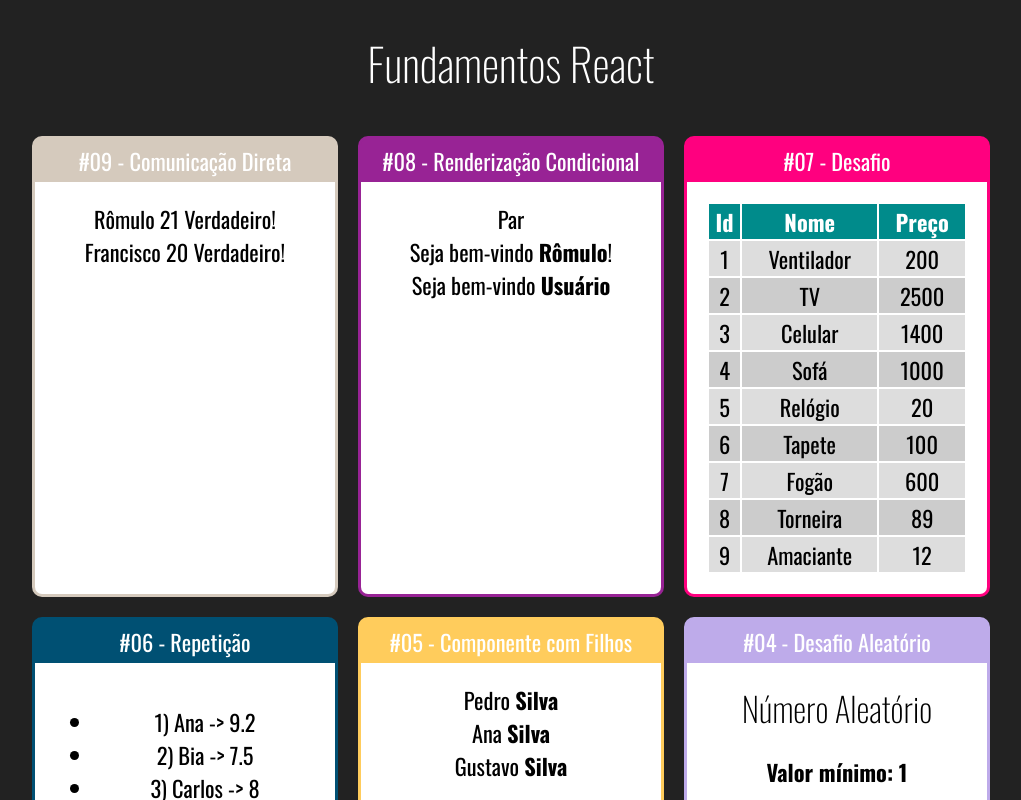
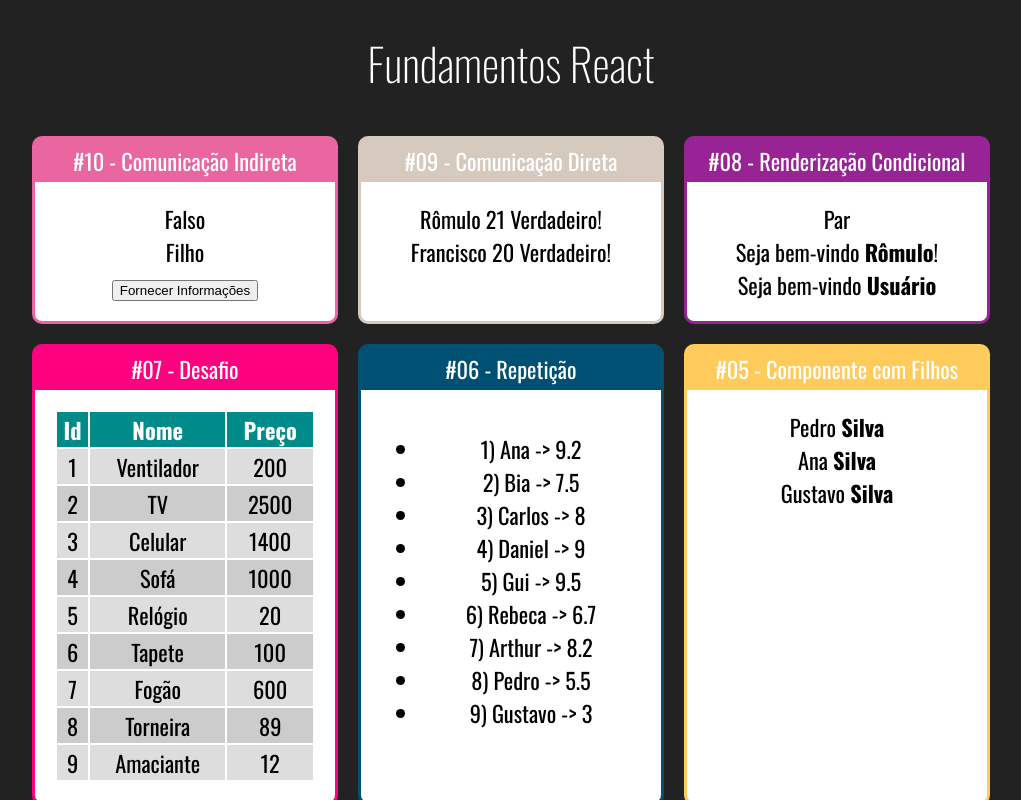
Before and after one commit to Romumoon/fundamentos-react, a React (Create React App) app: page / in a window 1280 px wide. Shown: the top 800 px of the page, without its empty margins (129-1150 px from the left). Built offline with nearby package versions, Linux system fonts and the light colour scheme.

Commit message:
Comunicação Indireta

```diff
--- a/src/App.jsx
+++ b/src/App.jsx
@@ -14,12 +14,17 @@
 import ListaAlunos from "./components/repeticao/ListaAlunos";
 import TabelaProdutos from "./components/repeticao/TabelaProdutos";
 import DiretaPai from "./components/comunicacao/DiretaPai";
+import IndiretaPai from "./components/comunicacao/IndiretaPai";
 
 export default () => (
     <div className="App">
         <h1>Fundamentos React</h1>
 
         <div className="Cards">
+
+            <Card  titulo="#10 - Comunicação Indireta" color="#E966A0">
+                <IndiretaPai/>
+            </Card>
 
             <Card  titulo="#09 - Comunicação Direta" color="#D5CABD">
                 <DiretaPai/>
--- /dev/null
+++ b/src/components/comunicacao/IndiretaFilho.jsx
@@ -0,0 +1,15 @@
+import React from "react";
+
+export default props => {
+
+    return (
+        <div>
+            <div>Filho</div>
+            <button onClick={function (e) {
+                props.quandoClicar("Rômulo", 21, true)
+            }}>
+                Fornecer Informações
+            </button>
+        </div>
+    )
+}
--- /dev/null
+++ b/src/components/comunicacao/IndiretaPai.jsx
@@ -0,0 +1,26 @@
+import React from "react";
+import IndiretaFilho from "./IndiretaFilho";
+
+
+export default props => {
+
+    let nome, idade, nerd;
+
+    function fornecerInformacoes(nomeParam, idadeParam, nerdParam){
+        nome = nomeParam;
+        idade = idadeParam;
+        nerd = nerdParam;
+
+        console.log(nomeParam, idadeParam, nerdParam)
+    }
+
+    return (
+        <div>
+            <span>{nome}</span>
+            <span>{idade}</span>
+            <span>{nerd ? 'Verdadeiro' : 'Falso'}</span>
+
+            <IndiretaFilho quandoClicar={fornecerInformacoes}></IndiretaFilho>
+        </div>
+    )
+}
```
